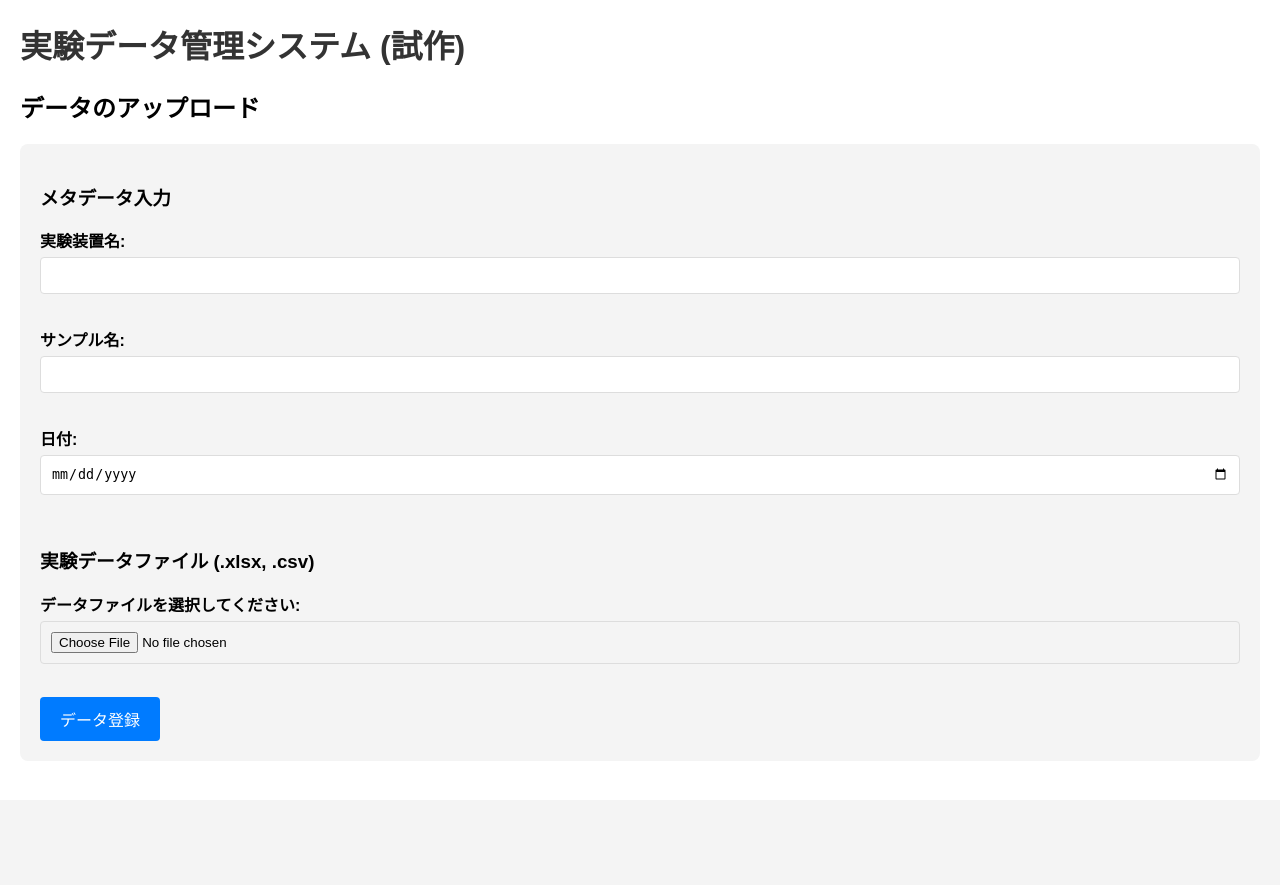
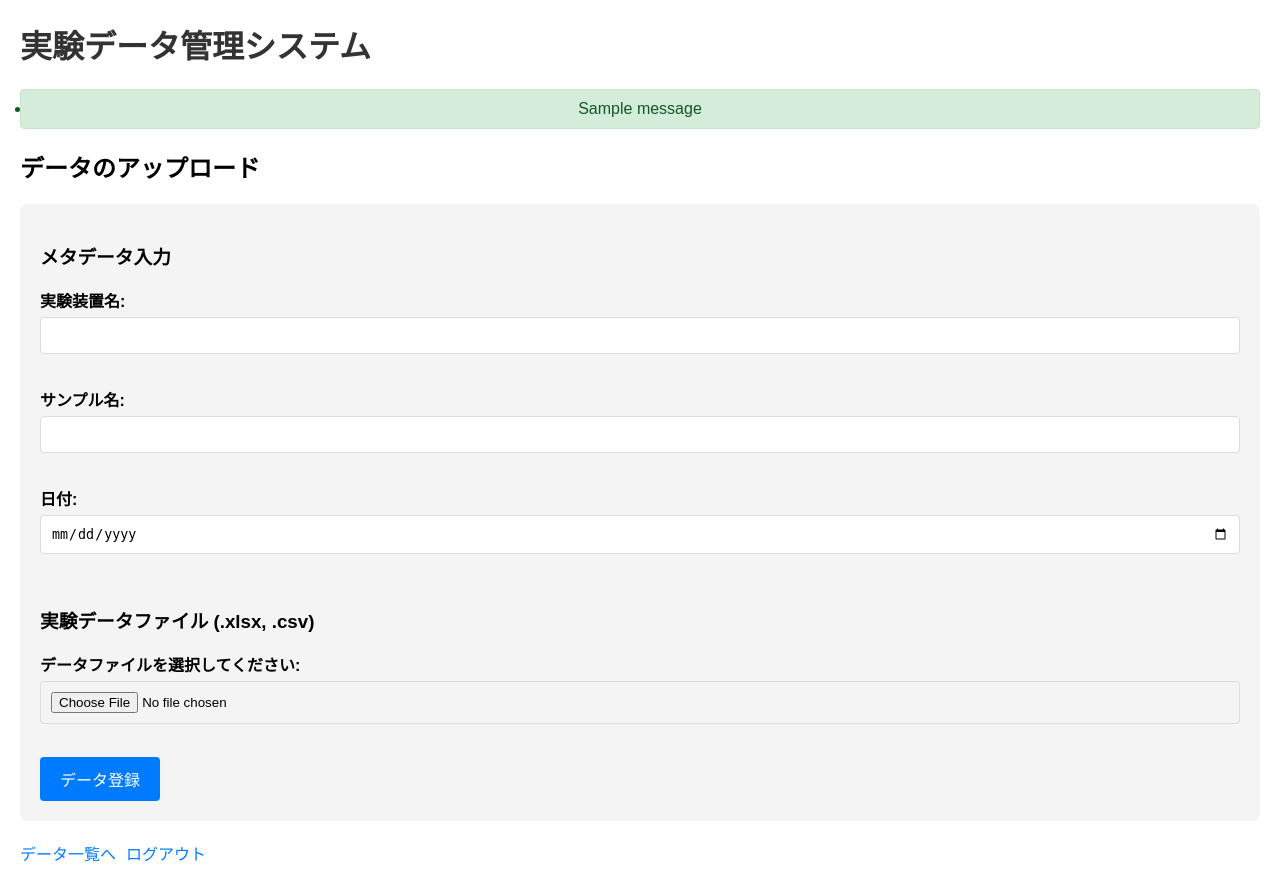
Before and after one commit to tto55341/my_flask_app, a Flask app: page / in a window 1280 px wide. Before the commit the page ends 741 px from the top, so only its background shows below. Run offline with Flask 3, Linux system fonts and the light colour scheme; a user stored in the database is signed in; one stand-in notice (Sample message) is shown.

Commit message:
コード整理

```diff
--- a/app.py
+++ b/app.py
@@ -1,33 +1,50 @@
+# ====================================================
+# 0. アプリケーション開発に必要なライブラリの読み込み
+# ====================================================
 from flask import Flask, render_template, request, redirect, url_for, send_from_directory, flash, session
 import os
 from datetime import datetime
 import sqlite3
 from werkzeug.security import generate_password_hash, check_password_hash
 
+# ====================================================
+# 1. アプリケーションの初期設定
+# ====================================================
+
+# Flaskアプリケーションのインスタンス作成
 app = Flask(__name__)
-# セッションで利用する秘密鍵（ランダムな文字列に設定してください）
-# 本番環境では環境変数などから読み込むのが安全です
-app.config['SECRET_KEY'] = os.urandom(24).hex() # これで正しいです
 
+# ユーザーセッション保護のためのSECRET_KEYを設定
+app.config['SECRET_KEY'] = os.urandom(24).hex()
+
+# ファイルを保存するフォルダの設定
 UPLOAD_FOLDER = 'uploads'
 app.config['UPLOAD_FOLDER'] = UPLOAD_FOLDER
 if not os.path.exists(UPLOAD_FOLDER):
     os.makedirs(UPLOAD_FOLDER)
 
+# データベースファイルの定義
 DATABASE = 'database.db'
 
+# ====================================================
+# 2. データベースの初期設定
+# ====================================================
+
+# アプリケーションとデータベースの接続
 def get_db():
     db = sqlite3.connect(DATABASE)
     db.row_factory = sqlite3.Row
     return db
 
-def init_db():
+# 実験データ用テーブル（experiments）の設定
+def init_ex_db():
     with app.app_context():
         db = get_db()
         with open('schema.sql', 'r') as f:
             db.executescript(f.read())
         db.commit()
 
+# ユーザー情報用テーブル（users）の設定
 def init_user_db():
     with app.app_context():
         db = get_db()
@@ -40,6 +57,7 @@ def init_user_db():
         ''')
         db.commit()
 
+# 管理者登録
 def add_admin_user(username, password):
     with app.app_context():
         db = get_db()
@@ -56,11 +74,20 @@ def add_admin_user(username, password):
         db.close()
 
 
+# ====================================================
+# 3. ルーティング設定
+# ====================================================
+
+# ホームページの設定
 @app.route('/')
 def index():
-    return render_template('upload.html')
+    if session.get('logged_in'):
+        return render_template('upload.html')
+    else:
+        flash('ログインが必要です。')
+        return redirect(url_for('login'))
 
-# --- ログイン関連のルートはここに追加します ---
+# ログインページの設定
 @app.route('/login', methods=['GET', 'POST'])
 def login():
     if request.method == 'POST':
@@ -72,28 +99,27 @@ def login():
         db.close()
 
         if user and check_password_hash(user['password'], password):
-            session['logged_in'] = True # セッションにログイン状態を記録
-            flash('ログインしました！') # ユーザーへのメッセージ
-            return redirect(url_for('data_list')) # ログイン後、データ一覧ページへリダイレクト
+            session['logged_in'] = True
+            flash('ログインしました！')
+            return redirect(url_for('index'))
         else:
-            flash('ユーザー名またはパスワードが間違っています。') # エラーメッセージ
-    return render_template('login.html') # GETリクエストまたは認証失敗時にログインフォームを表示
+            flash('ユーザー名またはパスワードが間違っています。')
+    return render_template('login.html')
 
+# ログアウト設定
 @app.route('/logout')
 def logout():
-    session.pop('logged_in', None) # セッションからログイン状態を削除
+    session.pop('logged_in', None)
     flash('ログアウトしました。')
-    return redirect(url_for('login')) # ログアウト後、ログインページへリダイレクト
-# --- ログイン関連のルートはここまで ---
+    return redirect(url_for('login'))
 
-
+# データ一覧ページの設定
 @app.route('/data')
 def data_list():
-    # --- ログインチェックを有効化 ---
+
     if not session.get('logged_in'):
         flash('ログインが必要です。')
         return redirect(url_for('login'))
-    # --- ここまで修正 ---
 
     db = get_db()
     search_device = request.args.get('search_device', '')
@@ -120,13 +146,13 @@ def data_list():
                            search_device=search_device,
                            search_sample=search_sample)
 
+# ファイルダウンロード機能
 @app.route('/download/<int:experiment_id>')
 def download_file(experiment_id):
-    # --- ログインチェックを有効化 ---
+    # ログインチェック
     if not session.get('logged_in'):
         flash('ログインが必要です。')
         return redirect(url_for('login'))
-    # --- ここまで修正 ---
 
     db = get_db()
     experiment = db.execute('SELECT file_name, file_path FROM experiments WHERE id = ?', (experiment_id,)).fetchone()
@@ -139,20 +165,22 @@ def download_file(experiment_id):
         absolute_upload_folder = os.path.abspath(app.config['UPLOAD_FOLDER'])
         absolute_filepath = os.path.abspath(experiment['file_path'])
 
+        # ダウンロードするファイルがuploadsフォルダ内に存在するか安全性をチェック
         if os.path.commonpath([absolute_upload_folder, absolute_filepath]) == absolute_upload_folder:
             print(f"ダウンロードリクエスト: {filename} from {directory}")
+            # 指定されたディレクトリからファイルを送信（as_attachment=Trueでダウンロードを強制）
             return send_from_directory(directory, filename, as_attachment=True)
         else:
             return "ファイルパスが不正です。", 400
     return "ファイルが見つかりません。", 404
 
+# ファイルアップロード機能
 @app.route('/upload', methods=['POST'])
 def upload_file():
-    # --- ログインチェックを有効化 ---
+    # ログインチェック
     if not session.get('logged_in'):
         flash('ログインが必要です。')
         return redirect(url_for('login'))
-    # --- ここまで修正 ---
 
     if request.method == 'POST':
         experiment_device = request.form['experiment_device']
@@ -194,17 +222,15 @@ def upload_file():
             return redirect(url_for('data_list'))
     return "アップロードエラー", 400
 
+# ====================================================
+# 4. アプリケーションの実行設定
+# ====================================================
+
 if __name__ == '__main__':
     if not os.path.exists(DATABASE):
-        init_db() # 実験データ用DBの初期化
+        init_ex_db
+    init_user_db()
 
-    init_user_db() # ユーザー用DBの初期化（usersテーブル作成）
+    # add_admin_user('tto', '55341')
 
-    # 管理ユーザーを登録したい場合に一度だけ実行する
-    # ユーザー名とパスワードをここに直接記述するのはセキュリティ上良くないですが、
-    # 試作段階ではこのように手動で実行するのが最も簡単です。
-    # 登録後は以下の2行をコメントアウトするか削除してください。
-    # add_admin_user('tto', '55341') # あなたの好きなユーザー名とパスワードを設定
-    # print("注意: 管理ユーザー登録スクリプトをコメントアウトするか削除してください。")
-
-    app.run(debug=True, host='0.0.0.0') #公開設定の変更
+    app.run(debug=True, host='0.0.0.0')
--- a/templates/upload.html
+++ b/templates/upload.html
@@ -3,7 +3,8 @@
 <head>
     <meta charset="UTF-8">
     <meta name="viewport" content="width=device-width, initial-scale=1.0">
-    <title>実験データ管理システム (試作)</title>
+    <title>実験データ管理システム</title>
+    <!-- CSSスタイルシート -->
     <style>
         body { font-family: Arial, sans-serif; margin: 20px; }
         h1 { color: #333; }
@@ -28,13 +29,49 @@
         input[type="submit"]:hover {
             background-color: #0056b3;
         }
+        /* リンクコンテナのスタイルを追加 */
+        .link-container {
+            margin-top: 20px;
+            display: flex;
+            gap: 10px;
+        }
+        .link-container a {
+            color: #007bff;
+            text-decoration: none;
+        }
+        .link-container a:hover {
+            text-decoration: underline;
+        }
+        /* メッセージ表示エリアのスタイルを追加 */
+        .flash-message {
+            background-color: #d4edda;
+            color: #155724;
+            border: 1px solid #c3e6cb;
+            padding: 10px;
+            margin-bottom: 15px;
+            border-radius: 4px;
+            text-align: center;
+        }
     </style>
 </head>
 <body>
-    <h1>実験データ管理システム (試作)</h1>
+    <h1>実験データ管理システム</h1>
+
+    <!-- フラッシュメッセージの表示 -->
+    <!-- `app.py`のflash関数で送られたメッセージがあれば表示 -->
+    {% with messages = get_flashed_messages() %}
+    {% if messages %}
+        <ul class="flash-message">
+        {% for message in messages %}
+            <li>{{ message }}</li>
+        {% endfor %}
+        </ul>
+    {% endif %}
+    {% endwith %}
+
     <h2>データのアップロード</h2>
 
-    <form action="/upload" method="post" enctype="multipart/form-data">
+    <form action="{{ url_for('upload_file') }}" method="post" enctype="multipart/form-data">
         <h3>メタデータ入力</h3>
         <label for="experiment_device">実験装置名:</label>
         <input type="text" id="experiment_device" name="experiment_device" required><br><br>
@@ -51,5 +88,13 @@
 
         <input type="submit" value="データ登録">
     </form>
+
+    <!-- ログイン後のナビゲーションリンク -->
+    <!-- app.pyの各関数に紐づいたURLを生成している -->
+    <div class="link-container">
+        <a href="{{ url_for('data_list') }}">データ一覧へ</a>
+        <a href="{{ url_for('logout') }}">ログアウト</a>
+    </div>
+
 </body>
 </html>
```
Also changed, not shown: database.db.
